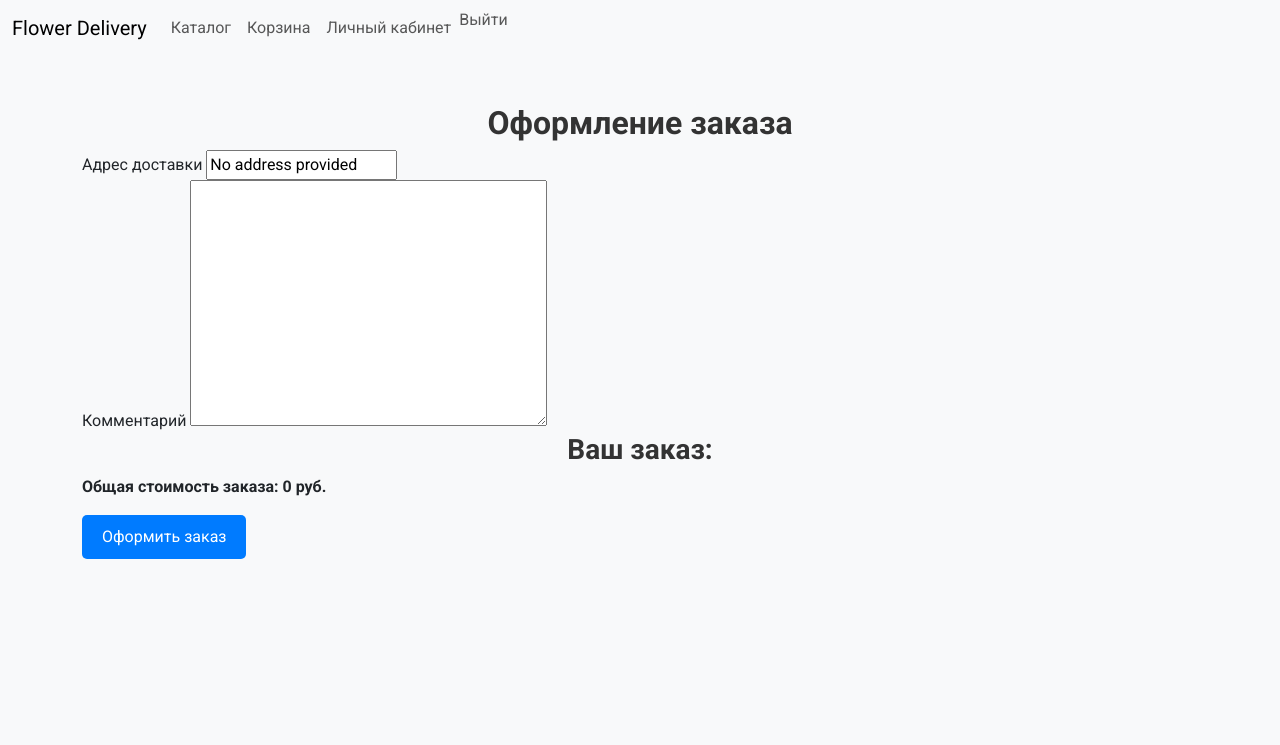
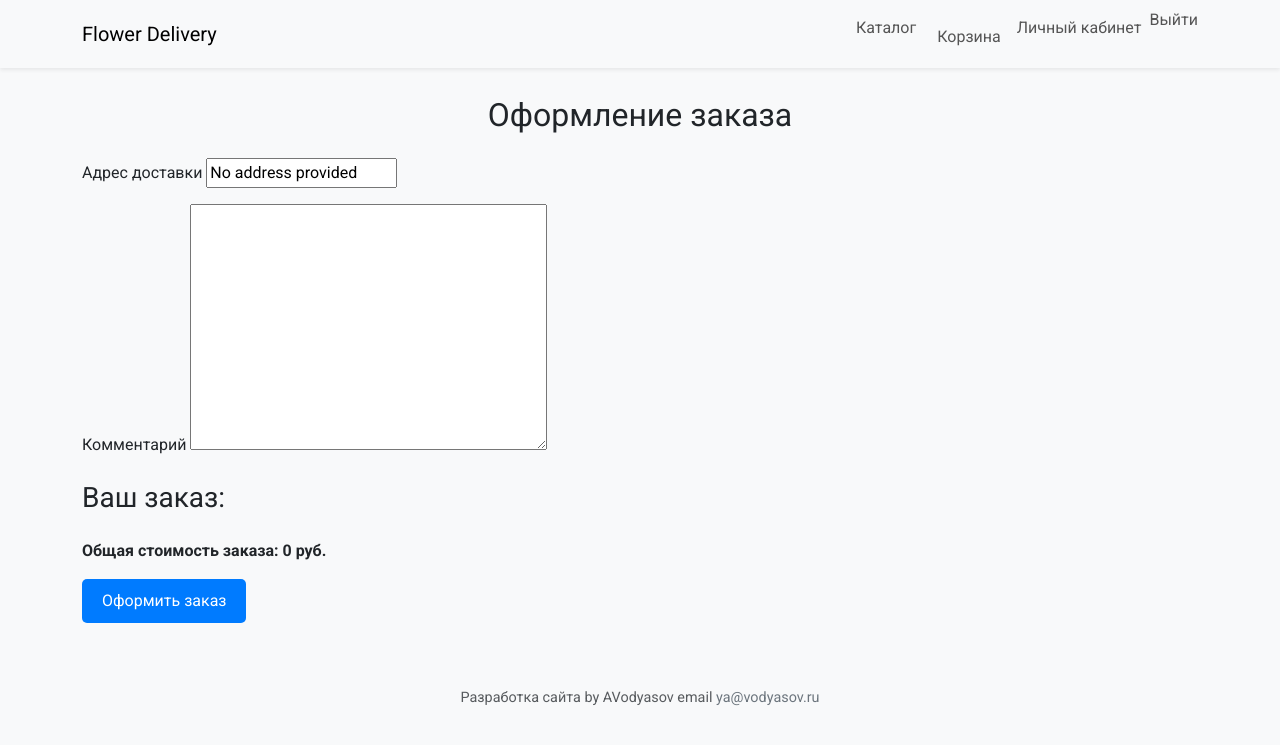
Before and after one commit to ANVod/flower_delivery, a Django app: page /orders/create/ in a window 1280 px wide. Shown: the top 745 px of the page. Run offline with Django 5.2, Linux system fonts and the light colour scheme; the visitor is signed in with stand-in values (Sample User, id 1).

Commit message:
Updated frontend design and added footer with developer info
Updated frontend design and added footer with developer info

```diff
--- a/flower_delivery/orders/templates/orders/create_order.html
+++ b/flower_delivery/orders/templates/orders/create_order.html
@@ -1,40 +1,33 @@
 {% extends 'base.html' %}
 {% block content %}
-<h2>Оформление заказа</h2>
+<h2 class="text-center my-4">Оформление заказа</h2>
 
 <form method="post">
     {% csrf_token %}
-    <div class="form-group">
+    <div class="form-group mb-3">
         <label for="id_delivery_address">Адрес доставки</label>
-        {{ form.delivery_address }} <!-- Поле для адреса доставки -->
+        {{ form.delivery_address }}
     </div>
-    <div class="form-group">
+    <div class="form-group mb-3">
         <label for="id_comment">Комментарий</label>
-        {{ form.comment }} <!-- Поле для комментария -->
+        {{ form.comment }}
     </div>
 
-    <!-- Отображение товаров из корзины -->
-    <h3>Ваш заказ:</h3>
-    <ul class="list-group">
+    <h3 class="mt-4">Ваш заказ:</h3>
+    <ul class="list-group mb-3">
         {% for item in cart %}
-        <li class="list-group-item">
-            <div class="row">
-                <div class="col-2">
-                    <img src="{{ item.flower.image.url }}" alt="{{ item.flower.name }}" class="img-fluid" style="max-width: 100%;">
-                </div>
-                <div class="col-10">
-                    <p><strong>{{ item.flower.name }}</strong></p>
-                    <p>Количество: {{ item.quantity }}</p>
-                    <p>Цена: {{ item.price }} руб.</p>
-                    <p><strong>Общая стоимость: {{ item.total_price }} руб.</strong></p>
-                </div>
+        <li class="list-group-item d-flex">
+            <img src="{{ item.flower.image.url }}" alt="{{ item.flower.name }}" class="img-fluid" style="max-width: 100px;">
+            <div class="ms-3">
+                <h5>{{ item.flower.name }}</h5>
+                <p>Количество: {{ item.quantity }}</p>
+                <p>Цена: {{ item.price }} руб.</p>
             </div>
         </li>
         {% endfor %}
     </ul>
 
     <p><strong>Общая стоимость заказа: {{ total_price }} руб.</strong></p>
-
     <button type="submit" class="btn btn-primary">Оформить заказ</button>
 </form>
 {% endblock %}
--- a/flower_delivery/static/css/styles.css
+++ b/flower_delivery/static/css/styles.css
@@ -1,19 +1,21 @@
-/* Общие стили для сайта */
+/* Основные стили */
 body {
     font-family: 'Roboto', sans-serif;
     background-color: #f8f9fa;
-    margin: 0;
-    padding: 0;
 }
 
-/* Стили для заголовков */
-h1, h2, h3, h4, h5 {
-    font-weight: 700;
-    color: #333;
-    text-align: center;  /* Центрируем заголовки */
+.navbar {
+    background-color: #fff;
 }
 
-/* Стили для кнопок */
+.nav-link {
+    color: #555;
+}
+
+.nav-link:hover {
+    color: #007bff;
+}
+
 .btn-primary {
     background-color: #007bff;
     border: none;
@@ -27,75 +29,47 @@ h1, h2, h3, h4, h5 {
     background-color: #0056b3;
 }
 
-/* Адаптивная сетка для карточек */
+/* Кнопка выхода */
+.navbar .btn-link {
+    color: #555;
+    text-decoration: none;
+}
+
+.navbar .btn-link:hover {
+    color: #dc3545;
+}
+
+/* Стили для корзины */
+.bi-cart3 {
+    font-size: 1.5rem;
+    margin-right: 5px;
+}
+
+/* Общие стили карточек и адаптивность */
 .card {
     margin-bottom: 20px;
-    box-shadow: 0px 4px 10px rgba(0, 0, 0, 0.1);  /* Легкая тень для карточек */
+    box-shadow: 0px 4px 10px rgba(0, 0, 0, 0.1);
 }
 
 .card img {
     max-height: 300px;
     object-fit: cover;
     width: 100%;
-    border-radius: 5px;  /* Скругленные углы */
+    border-radius: 5px;
 }
 
-/* Стиль корзины */
-.cart-item {
-    display: flex;
-    align-items: center;
-    margin-bottom: 20px;
+/* Стили для футера */
+footer {
+    background-color: #f8f9fa;
+    font-size: 0.9rem;
+    color: #6c757d;
 }
 
-.cart-item img {
-    max-width: 100px;
-    margin-right: 20px;
+footer a {
+    color: #6c757d;
+    text-decoration: none;
 }
 
-.cart-item p {
-    margin: 0;
+footer a:hover {
+    color: #007bff;
 }
-
-/* Стили для карусели */
-.carousel-item img {
-    width: 100%;
-    height: auto;
-    max-height: 70vh;  /* Ограничиваем высоту изображения до 70% от высоты окна */
-    object-fit: cover;
-    border-radius: 10px;
-}
-
-/* Адаптивные стили для мобильных устройств */
-@media (max-width: 768px) {
-    .navbar-nav {
-        text-align: center;
-    }
-
-    .cart-item {
-        flex-direction: column;
-        align-items: flex-start;
-    }
-
-    .card {
-        flex: 0 0 100%;
-    }
-
-    .carousel-item img {
-        max-height: 50vh;  /* На мобильных устройствах ограничиваем высоту до 50% */
-    }
-}
-
-/* Для очень маленьких экранов */
-@media (max-width: 576px) {
-    .btn-primary {
-        padding: 8px 16px;
-    }
-
-    .container {
-        padding: 0 5px;
-    }
-
-    .carousel-item img {
-        max-height: 40vh;  /* На очень маленьких экранах ограничиваем до 40% */
-    }
-}
--- a/flower_delivery/templates/base.html
+++ b/flower_delivery/templates/base.html
@@ -10,28 +10,30 @@
   <link rel="stylesheet" href="{% static 'css/styles.css' %}">
 </head>
 <body>
-<nav class="navbar navbar-expand-lg navbar-light bg-light">
-  <div class="container-fluid">
+<nav class="navbar navbar-expand-lg navbar-light bg-light fixed-top shadow-sm">
+  <div class="container">
     <a class="navbar-brand" href="{% url 'index' %}">Flower Delivery</a>
     <button class="navbar-toggler" type="button" data-bs-toggle="collapse" data-bs-target="#navbarNav" aria-controls="navbarNav" aria-expanded="false" aria-label="Toggle navigation">
       <span class="navbar-toggler-icon"></span>
     </button>
     <div class="collapse navbar-collapse" id="navbarNav">
-      <ul class="navbar-nav">
+      <ul class="navbar-nav ms-auto">
         <li class="nav-item">
           <a class="nav-link" href="{% url 'catalog:catalog_list' %}">Каталог</a>
         </li>
         <li class="nav-item">
-          <a class="nav-link" href="{% url 'orders:cart_detail' %}">Корзина</a>
+          <a class="nav-link" href="{% url 'orders:cart_detail' %}">
+            <span class="bi bi-cart3"></span> Корзина
+          </a>
         </li>
         {% if user.is_authenticated %}
         <li class="nav-item">
           <a class="nav-link" href="{% url 'profile' %}">Личный кабинет</a>
         </li>
         <li class="nav-item">
-          <form method="POST" action="{% url 'logout' %}">
+          <form method="POST" action="{% url 'logout' %}" class="d-inline">
             {% csrf_token %}
-            <button type="submit" class="nav-link btn btn-link" style="padding: 0; border: none; background: none;">
+            <button type="submit" class="nav-link btn btn-link" style="padding: 0; border: none; color: #555;">
               Выйти
             </button>
           </form>
@@ -48,11 +50,16 @@
     </div>
   </div>
 </nav>
-<div class="container mt-5">
+
+<div class="container mt-5 pt-4">
     {% block content %}
     {% endblock %}
 </div>
 
+<footer class="text-center py-3 mt-5 bg-light text-muted">
+    <p>Разработка сайта by AVodyasov email <a href="mailto:ya@vodyasov.ru">ya@vodyasov.ru</a></p>
+</footer>
+
 <script src="https://cdn.jsdelivr.net/npm/bootstrap@5.3.0-alpha3/dist/js/bootstrap.bundle.min.js"></script>
 </body>
 </html>
```
Also changed, not shown: flower_delivery/catalog/templates/catalog/catalog_list.html (+7 -8 lines), flower_delivery/catalog/templates/catalog/flower_detail.html (+9 -9 lines), flower_delivery/orders/templates/orders/cart_detail.html (+9 -7 lines), flower_delivery/orders/templates/orders/order_history.html (+5 -5 lines), flower_delivery/users/templates/users/login.html (+5 -10 lines), flower_delivery/users/templates/users/profile.html (+7 -7 lines), flower_delivery/users/templates/users/register.html (+5 -5 lines).
